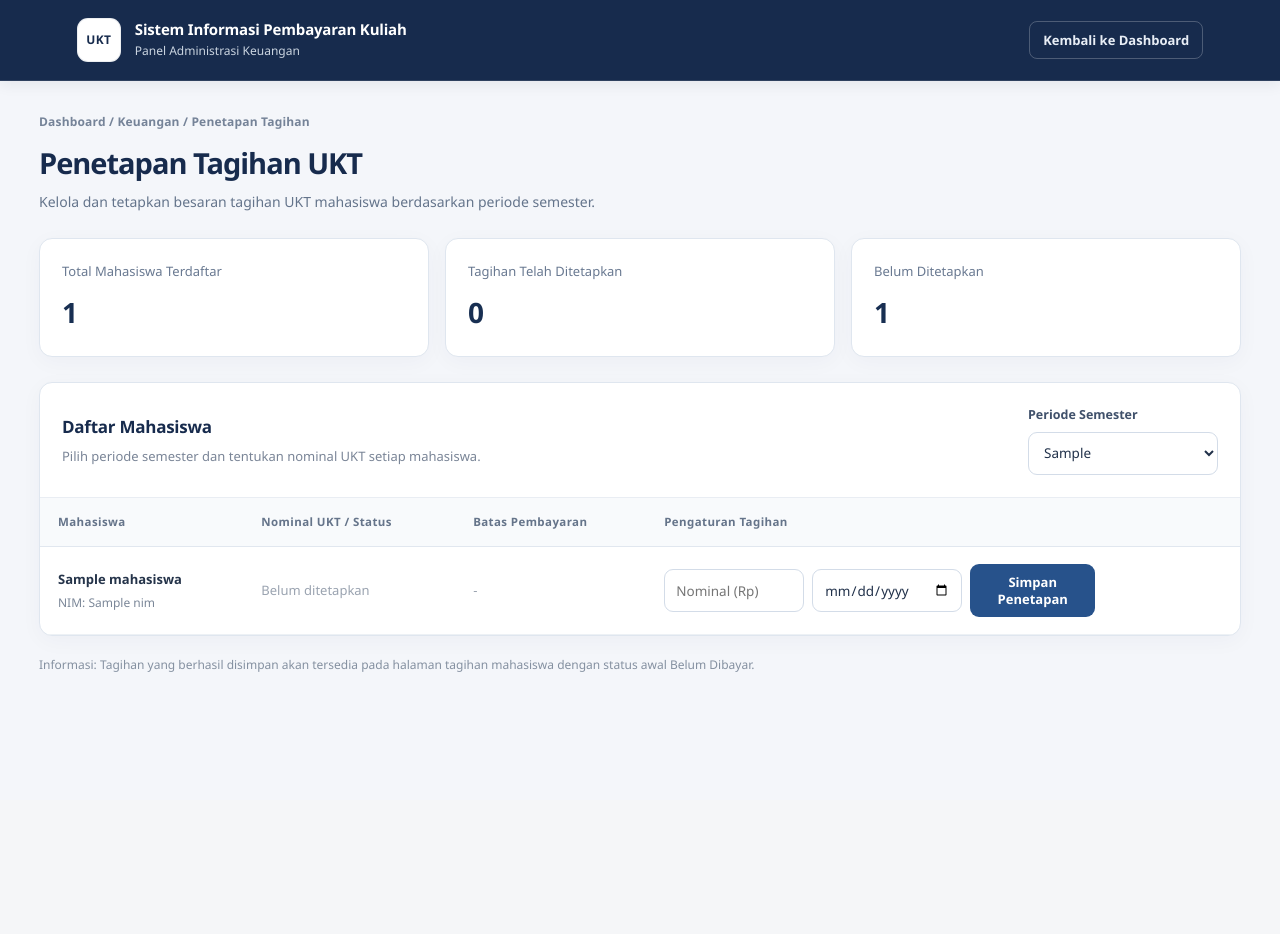
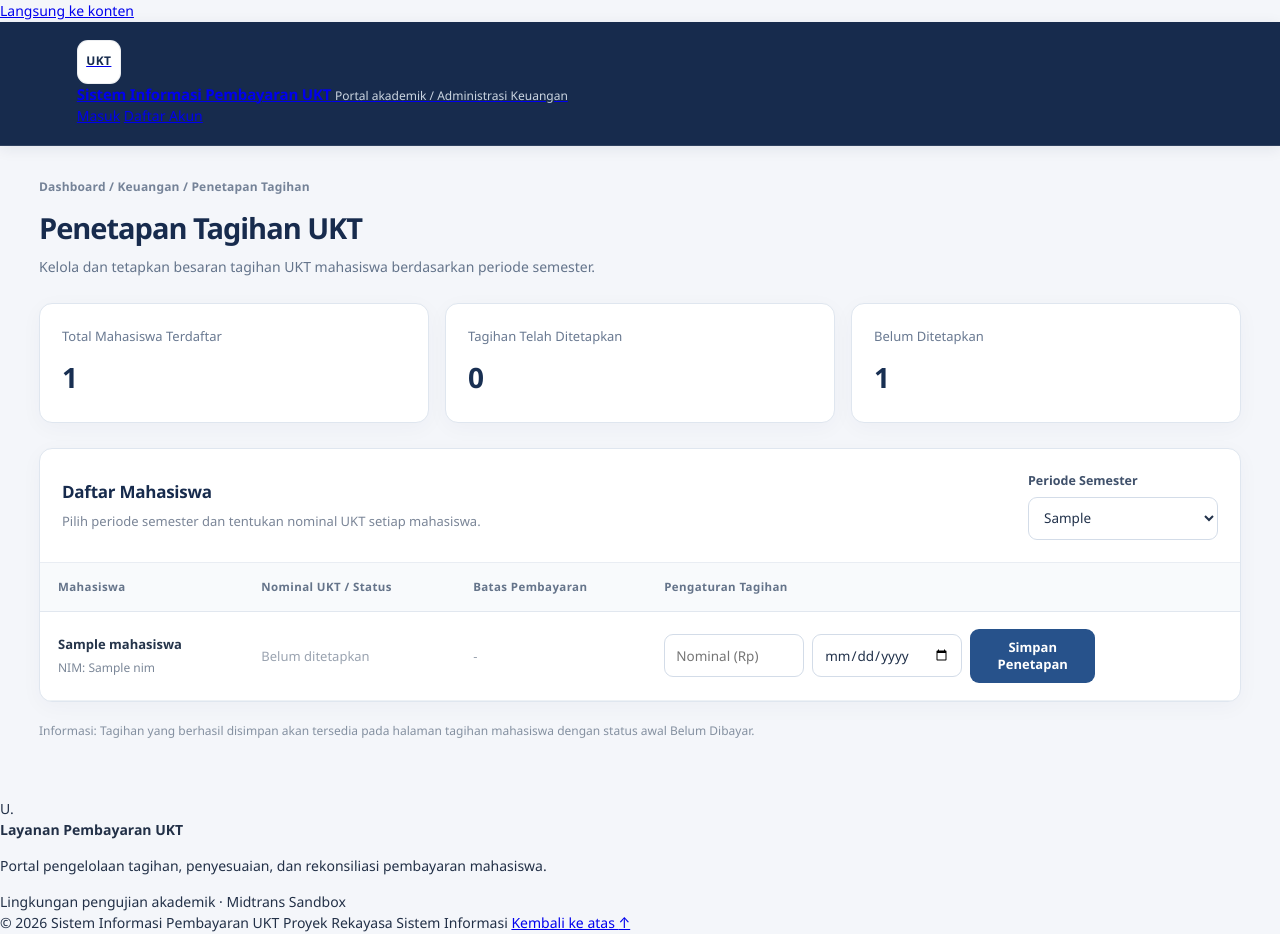
Before and after one commit to just-irvy/sistem-ukt, a Laravel app: template resources/views/keuangan/penetapan-tagihan.blade.php in a window 1280 px wide. Before the commit the page ends 672 px from the top, so only its background shows below. Run offline with Laravel 12, Linux system fonts and the light colour scheme; the template is opened without the code that fills it: most values are stand-ins (such as "Sample title", 1, 10 or a date in 2020).

Commit message:
feat(ui): use consistent accessible header, footer and Motion + Lenis entrypoint

```diff
--- a/resources/views/keuangan/penetapan-tagihan.blade.php
+++ b/resources/views/keuangan/penetapan-tagihan.blade.php
@@ -296,18 +296,9 @@
 
 <body>
 
-    <header class="topbar">
-        <div class="brand">UKT</div>
-        <div>
-            <div class="brand-title">Sistem Informasi Pembayaran Kuliah</div>
-            <div class="brand-subtitle">Panel Administrasi Keuangan</div>
-        </div>
-        <nav class="topbar-links" aria-label="Navigasi keuangan">
-            <a href="{{ route('dashboard.keuangan') }}">Kembali ke Dashboard</a>
-        </nav>
-    </header>
+    @include('partials.site-header', ['section' => 'Administrasi Keuangan'])
 
-    <main class="container">
+    <main class="container" id="konten-utama">
 
         <div class="breadcrumb">
             Dashboard / Keuangan / Penetapan Tagihan
@@ -521,6 +512,9 @@
 
     </main>
 
+@include('partials.site-footer')
+
+<script type="module" src="{{ asset('js/ukt-effects.js') }}"></script>
 </body>
 
 </html>
```
